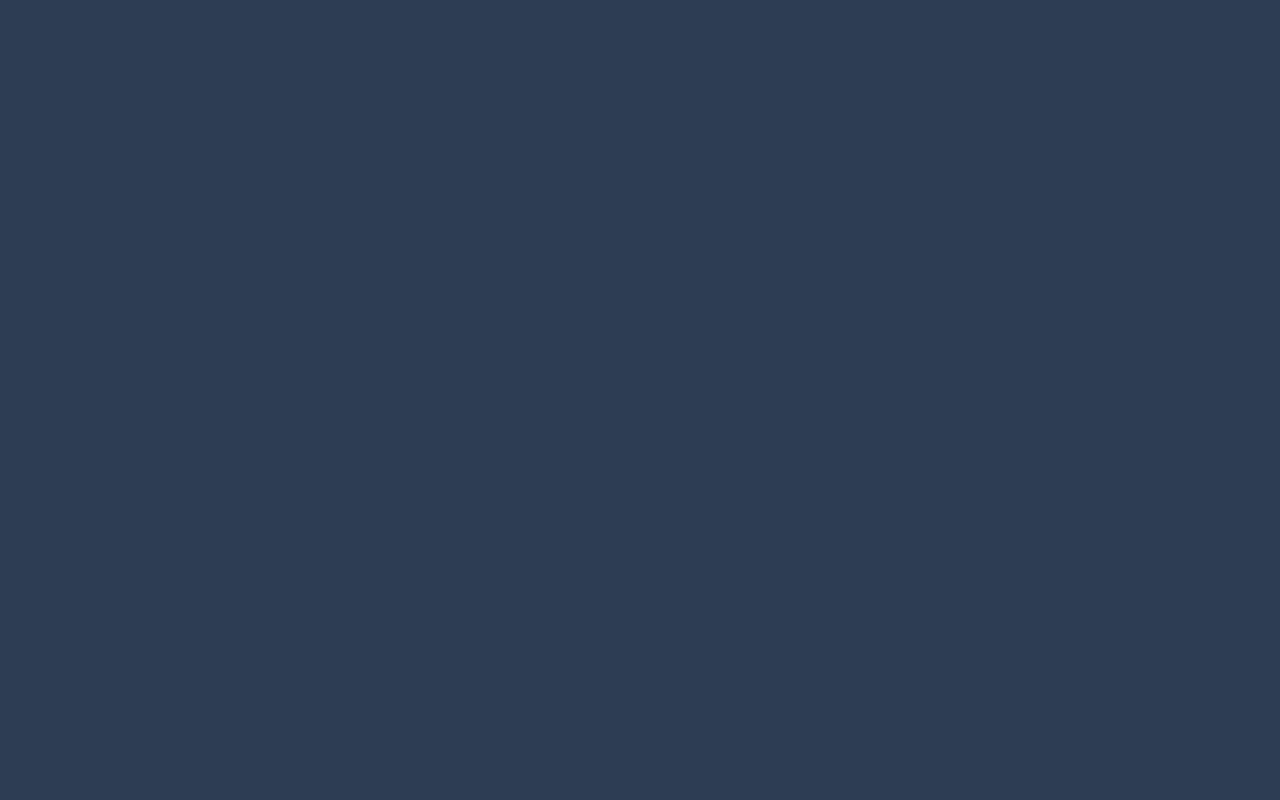
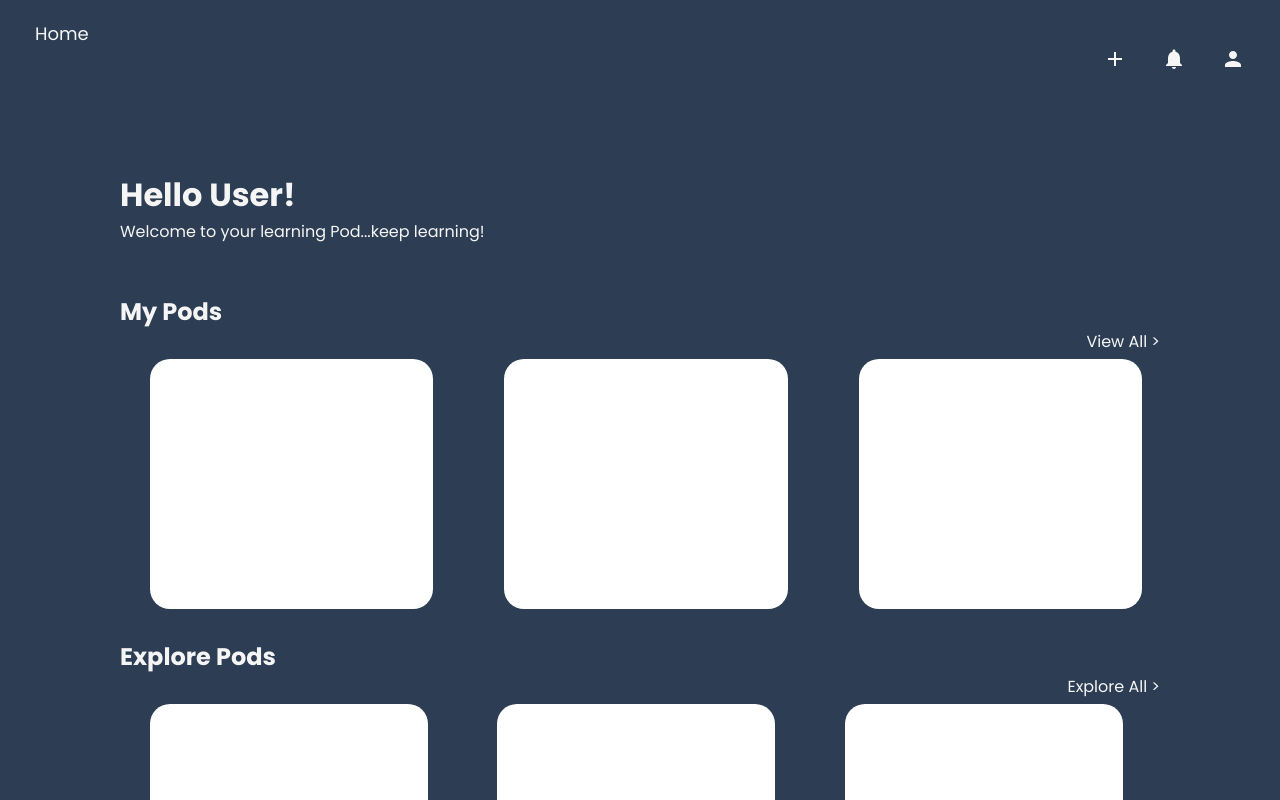
Before and after one commit to influcoder/Hackothsava-frontend, a React (Create React App) app: page /dashboard in a window 1280 px wide. Before the commit this address had no page. Shown: the top 800 px of the page. Built offline with nearby package versions, Linux system fonts and the light colour scheme.

Commit message:
dashboard added

```diff
--- a/package.json
+++ b/package.json
@@ -5,6 +5,7 @@
   "dependencies": {
     "@emotion/react": "^11.13.3",
     "@emotion/styled": "^11.13.0",
+    "@mui/icons-material": "^6.0.2",
     "@mui/material": "^6.0.2",
     "@testing-library/jest-dom": "^5.17.0",
     "@testing-library/react": "^13.4.0",
--- a/src/App.js
+++ b/src/App.js
@@ -3,6 +3,7 @@ import { BrowserRouter, Routes, Route } from "react-router-dom";
 import "./App.css";
 import Login from "./components/login/Login";
 import SignUp from "./components/signup/SignUp";
+import Dashboard from "./components/dashboard/Dashboard";
 
 const AppContent = () => {
   return (
@@ -10,6 +11,7 @@ const AppContent = () => {
       <Routes>
         <Route path="/" element={<Login />} />
         <Route path="/sign-up" element={<SignUp />} />
+        <Route path="/dashboard" element={<Dashboard />} />
       </Routes>
     </div>
   );
--- /dev/null
+++ b/src/components/dashboard/Card.css
@@ -0,0 +1,7 @@
+.card-container {
+  width: 110%;
+  height: 250px;
+  margin: 30px;
+  background-color: white;
+  border-radius: 20px;
+}
--- /dev/null
+++ b/src/components/dashboard/Card.jsx
@@ -0,0 +1,7 @@
+import React from "react";
+import "./Card.css";
+function Card() {
+  return <div className="card-container"></div>;
+}
+
+export default Card;
--- /dev/null
+++ b/src/components/dashboard/Dashboard.css
@@ -0,0 +1,21 @@
+.dashboard-content {
+  margin: 100px;
+  color: whitesmoke;
+}
+.dashboard {
+  padding: 20px;
+}
+.greetings {
+  margin-bottom: 50px;
+}
+.pods {
+  display: grid;
+  grid-template-columns: 1fr 1fr 1fr;
+  grid-template-rows: 1fr;
+  gap: 10%;
+}
+.view-more {
+  text-decoration: none;
+  color: whitesmoke;
+  float: right;
+}
--- /dev/null
+++ b/src/components/dashboard/Dashboard.jsx
@@ -0,0 +1,45 @@
+import React from "react";
+import { Link } from "react-router-dom";
+import "./Dashboard.css";
+import Card from "./Card";
+import Menu from "./Menu";
+function Dashboard() {
+  return (
+    <div>
+      <div className="dashboard">
+        <Menu />
+        <div className="dashboard-content">
+          <div className="greetings">
+            <h1>Hello User!</h1>
+            <p>Welcome to your learning Pod...keep learning!</p>
+          </div>
+          <div className="my-pods">
+            <h2>My Pods</h2>
+            <Link to="/pods" className="view-more">
+              View All &gt;
+            </Link>
+            <div className="pods">
+              <Card />
+              <Card />
+              <Card />
+            </div>
+          </div>
+
+          <div className="explore-pods">
+            <h2>Explore Pods</h2>
+            <Link to="/explore" className="view-more">
+              Explore All &gt;
+            </Link>
+            <div className="pods">
+              <Card />
+              <Card />
+              <Card />
+            </div>
+          </div>
+        </div>
+      </div>
+    </div>
+  );
+}
+
+export default Dashboard;
--- /dev/null
+++ b/src/components/dashboard/Menu.css
@@ -0,0 +1,32 @@
+.home {
+  display: inline-block;
+}
+.menu-item {
+  color: whitesmoke;
+  margin: 0 15px;
+  text-decoration: none;
+  font-size: 18px;
+  transition: color 0.3s ease;
+}
+
+.menu-item:hover {
+  color: black;
+}
+
+.fa {
+  font-size: 20px;
+  cursor: pointer;
+  transition: color 0.3s ease;
+}
+
+.fa:hover {
+  color: whitesmoke;
+}
+
+.menu-right .menu-item {
+  margin-left: 20px;
+}
+.menu-right {
+  display: flex;
+  justify-content: flex-end;
+}
--- /dev/null
+++ b/src/components/dashboard/Menu.jsx
@@ -0,0 +1,21 @@
+import React from "react";
+import { Link } from "react-router-dom";
+import "./Menu.css";
+import AddIcon from "@mui/icons-material/Add";
+import NotificationsIcon from "@mui/icons-material/Notifications";
+import PersonIcon from "@mui/icons-material/Person";
+function Menu() {
+  return (
+    <div className="menu-bar">
+      <div className="menu-item home">Home</div>
+      <div className="menu-right">
+        <AddIcon className="menu-item" />
+
+        <NotificationsIcon className="menu-item" />
+        <PersonIcon className="menu-item " />
+      </div>
+    </div>
+  );
+}
+
+export default Menu;
```
Also changed, not shown: 1 other file (tests, documents, lock files or other folders).
